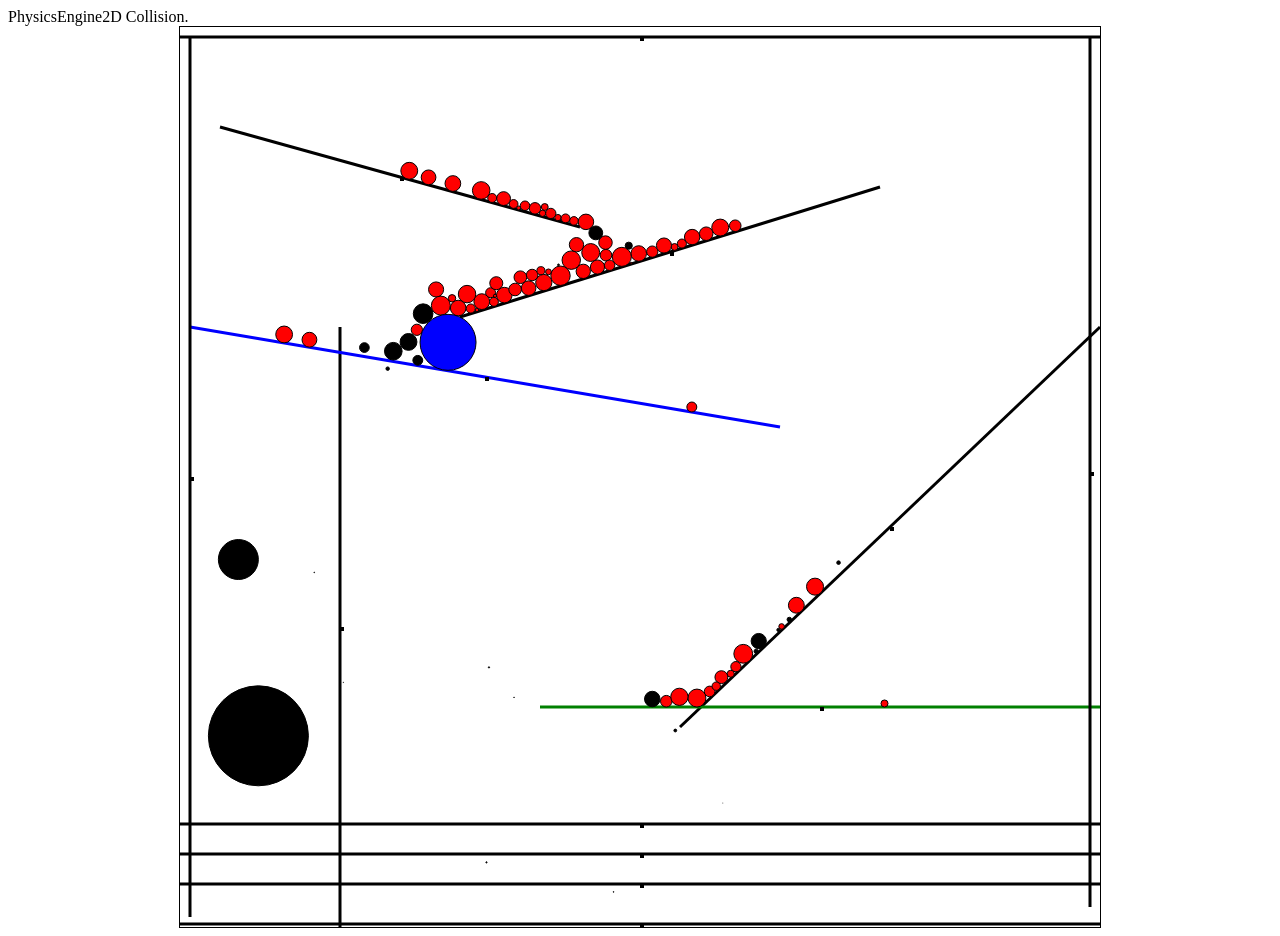
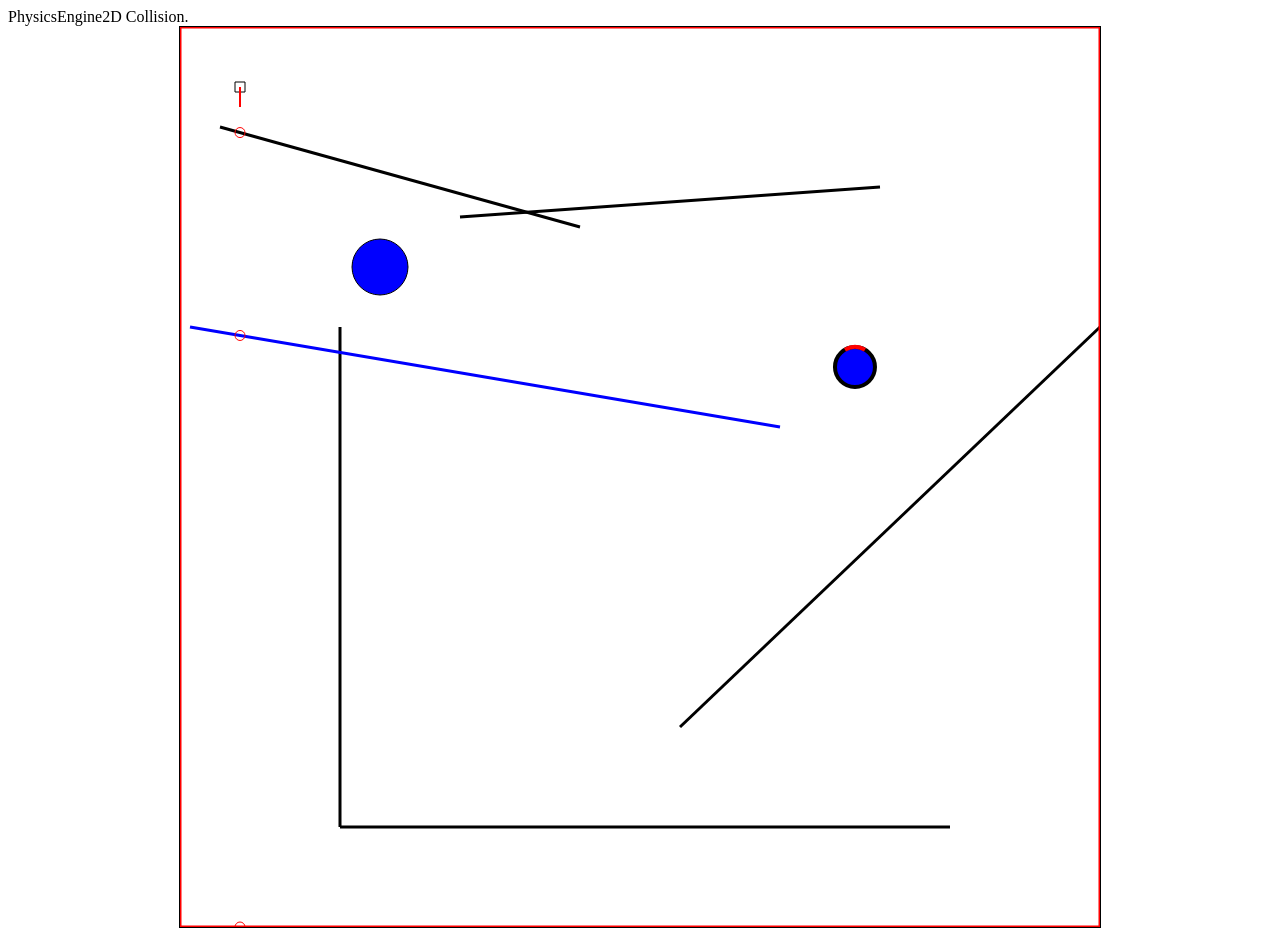
Before and after one commit to DominikSmeda/AI-Cells, a plain HTML site: page index.html in a window 1280 px wide. Drawn offline with Linux system fonts and the light colour scheme.

Commit message:
RayCasting

```diff
--- /dev/null
+++ b/Cell.js
@@ -0,0 +1,43 @@
+import { Circle } from "./PhysicsEngine2DLib/main.js";
+
+const img = new Image();
+img.src = './assets/red-blood-cell.png';
+const imageScale = 3.2;
+
+class Cell extends Circle {
+    constructor(x, y, r) {
+        super(x, y, r);
+        this.type = 'Circle';
+
+        this.velocity.x = 3
+        this.color = 'blue'
+        console.log(ctx)
+    }
+
+    update(dt, { object }) {
+        super.update(dt);
+
+    }
+
+    render() {
+
+        ctx.save();
+
+        ctx.beginPath();
+        ctx.fillStyle = this.color;
+        ctx.strokeStyle = 'black';
+        ctx.lineWidth = 4;
+        ctx.arc(this.position.x, this.position.y, this.radius, 0, 2 * Math.PI);
+        ctx.fill();
+        ctx.stroke();
+
+        ctx.beginPath();
+        ctx.arc(this.position.x, this.position.y, this.radius, -Math.PI / 2 - Math.PI / 6, -Math.PI / 2 + Math.PI / 6);
+        ctx.strokeStyle = 'red';
+        ctx.stroke();
+        // ctx.drawImage(img, -this.radius * imageScale / 2, -this.radius * imageScale / 2, this.radius * imageScale, this.radius * imageScale)
+        ctx.restore();
+    }
+}
+
+export default Cell;
--- a/PhysicsEngine2DLib/Engine2D.js
+++ b/PhysicsEngine2DLib/Engine2D.js
@@ -6,6 +6,7 @@ import Timer from './Timer.js';
 //PhysicalBody
 import PhysicalBody from './PhysicalBody/PhysicalBody.js';
 import Circle from './PhysicalBody/Circle.js';
+import ColidingObject from './PhysicalBody/CollidingObject.js';
 var t = new Timer();
 
 class Engine2D {
@@ -23,15 +24,16 @@ class Engine2D {
 
     }
 
-    update(dt) {
+    update(dt, data = {}) {
         for (let obj of this.objects) {
-            obj.update(dt);
+            obj.update(dt, { ...data, objects: this.objects });
         }
         // let timer = new Timer();
         this.handleCollisions();
         // console.log('handleCollision', timer.deltaTimeMs());
         for (let obj of this.objects) {
-            obj.engineTempData.lockPosition = false;
+            if (obj instanceof ColidingObject)
+                obj.engineTempData.lockPosition = false;
         }
     }
 
@@ -70,7 +72,9 @@ class Engine2D {
             // }
 
             let obj1 = this.objects[index];
+            if (!(obj1 instanceof ColidingObject)) continue;
             for (let i = index + 1; i < length; i++) {
+                if (!(this.objects[i] instanceof ColidingObject)) continue;
                 this.detectCollisionBetween(obj1, this.objects[i]);
             }
         }
--- /dev/null
+++ b/PhysicsEngine2DLib/PhysicalBody/CollidingObject.js
@@ -0,0 +1,9 @@
+
+
+class ColidingObject {
+    constructor() {
+
+    }
+}
+
+export default ColidingObject;
--- a/PhysicsEngine2DLib/PhysicalBody/Line.js
+++ b/PhysicsEngine2DLib/PhysicalBody/Line.js
@@ -2,11 +2,14 @@
 import Vector from '../Vector.js';
 import Matrix from '../Matrix.js';
 import PhysicalBody from './PhysicalBody.js';
+import ColidingObject from './CollidingObject.js';
 
-class Line {
+class Line extends ColidingObject {
     constructor(x1, y1, x2, y2, frictionCoefficient = 0.98, color = 'black') {
+        super();
 
         this.type = 'Line';
+        this.collision
         this.startPoint = new Vector(x1, y1);
         this.endPoint = new Vector(x2, y2);
         this.directionalVector = this.endPoint.clone().subtr(this.startPoint).normalize();
@@ -46,7 +49,7 @@ class Line {
         ctx.strokeStyle = this.color;
         ctx.stroke();
 
-        ctx.fillRect(this.centerPoint.x, this.centerPoint.y, 4, 4)
+        // ctx.fillRect(this.centerPoint.x, this.centerPoint.y, 4, 4)
         ctx.restore();
     }
 
--- a/PhysicsEngine2DLib/PhysicalBody/PhysicalBody.js
+++ b/PhysicsEngine2DLib/PhysicalBody/PhysicalBody.js
@@ -1,9 +1,11 @@
 
 import Vector from '../Vector.js';
 import Force from '../Force/Force.js';
+import ColidingObject from './CollidingObject.js';
 
-class PhysicalBody {
+class PhysicalBody extends ColidingObject {
     constructor(args) {
+        super();
 
         this.position = new Vector(args.position.x, args.position.y);
         this.velocity = new Vector(0, 0);
--- /dev/null
+++ b/PhysicsEngine2DLib/RayCast.js
@@ -0,0 +1,70 @@
+
+import Line from "./PhysicalBody/Line.js";
+import Vector from "./Vector.js";
+
+class RayCast {
+    static cast(position, directionalVec, objects) {
+        let intersects = [];
+
+        let posdirVec = position.clone().add(directionalVec);
+
+        for (let obj of objects) {
+            if (obj instanceof Line) {//getBoundingPoints? maybe make for all objects
+                const denominator = (obj.startPoint.x - obj.endPoint.x) * (position.y - posdirVec.y) - (obj.startPoint.y - obj.endPoint.y) * (position.x - posdirVec.x);
+                if (denominator == 0) {
+                    continue;
+                }
+
+                const t = ((obj.startPoint.x - position.x) * (position.y - posdirVec.y) - (obj.startPoint.y - position.y) * (position.x - posdirVec.x)) / denominator;
+                const u = -((obj.startPoint.x - obj.endPoint.x) * (obj.startPoint.y - position.y) - (obj.startPoint.y - obj.endPoint.y) * (obj.startPoint.x - position.x)) / denominator;
+
+                if (t > 0 && t < 1 && u > 0) {
+                    let point = new Vector(obj.startPoint.x + t * (obj.endPoint.x - obj.startPoint.x), obj.startPoint.y + t * (obj.endPoint.y - obj.startPoint.y));
+
+                    intersects.push(point);
+                }
+            }
+        }
+
+        return intersects;
+    }
+
+    constructor(position, directionalVec) {
+        this.position = position;
+        this.directionalVec = directionalVec.normalize();
+        this.intersects = [];
+    }
+
+    update(dt, { objects }) {
+        this.intersects = RayCast.cast(this.position, this.directionalVec, objects);
+    }
+
+    render() {
+        ctx.save();
+        ctx.translate(this.position.x, this.position.y);
+        ctx.beginPath();
+        ctx.rect(-5, -5, 10, 10);
+        ctx.stroke();
+        ctx.lineWidth = 2;
+        ctx.strokeStyle = 'red';
+        ctx.beginPath();
+        ctx.moveTo(0, 0);
+        ctx.lineTo(this.directionalVec.x * 20, this.directionalVec.y * 20);
+        ctx.stroke();
+
+        ctx.restore();
+
+        for (let point of this.intersects) {
+
+            ctx.save();
+
+            ctx.beginPath();
+            ctx.arc(point.x, point.y, 5, 0, Math.PI * 2);
+            ctx.strokeStyle = 'red';
+            ctx.stroke();
+            ctx.restore();
+        }
+    }
+};
+
+export default RayCast;
--- a/PhysicsEngine2DLib/main.js
+++ b/PhysicsEngine2DLib/main.js
@@ -2,6 +2,7 @@
 //Basic
 import Vector from './Vector.js';
 import Timer from './Timer.js';
+import RayCast from './RayCast.js';
 
 //PhysicalBody
 import PhysicalBody from './PhysicalBody/PhysicalBody.js';
@@ -25,6 +26,7 @@ export {
     Engine2D,
     Vector,
     Timer,
+    RayCast,
     PhysicalBody,
     Line,
     Circle,
--- a/index.html
+++ b/index.html
@@ -16,6 +16,9 @@
             border: 1px solid black;
             display: block;
             margin: 0 auto;
+
+            image-rendering: crisp-edges;
+            /* image-rendering: pixelated; */
         }
     </style>
 </head>
@@ -35,109 +38,83 @@
         const width = 920, height = 900;
         ctx = document.getElementById('root').getContext('2d');
 
-        import { Engine2D, Circle, Vector, Line, Forces } from './PhysicsEngine2DLib/main.js';
+        import { Engine2D, Circle, Vector, Line, Forces, RayCast } from './PhysicsEngine2DLib/main.js';
         import GameManager from './GameManager.js';
+        import Cell from './Cell.js';
 
         let game = new GameManager();
         game.setCanvasSize(width, height);
         game.setCtx(ctx);
 
-        let gravity = new Forces.Gravity(new Vector(0, 3));
 
-        for (let i = 0; i < 100; i++) {
-            let cx = width / 2;
-            let cy = height / 2;
-            let px = Math.random() * (width - 100) + 50;
-            let py = 40;
-            let r = ((Math.random() * 10) + 0)
-            let circle = new Circle(px, py, r);
-            circle.setMass(r ** 2 * Math.PI);
-            circle.elasticity = 0.7;
-            circle.friction = 0.98;
-            // let acc = (Math.random() * 3 + 1) * 10
-            // circle.acceleration = (new Vector(cx, cy)).subtr(circle.position).normalize().mult(acc)
-            circle.applyForce(gravity)
-            game.addObject(circle)
+        let circle = new Circle(200, 240, 28);
+        circle.setMass(1000);
+        circle.elasticity = 0.7;
+
+        game.addObject(circle)
+        game.keyControl(circle)
+
+        let line = new Line(0, 0, 0, height, 0.3, 'red');
+        game.addObject(line);
+        let line2 = new Line(0, 0, width, 0, 0.3, 'red');
+        game.addObject(line2);
+        let line3 = new Line(width, 0, width, height, 0.3, 'red');
+        game.addObject(line3);
+        let line4 = new Line(0, height, width, height, 0.3, 'red');
+        game.addObject(line4);
+
+        let lines = [
+            // [0, height - 115, width, height - 115],
+            [160, height - 100, width - 150, height - 100],
+            //
+            [40, 100, 400, 200],
+            [700, 160, 280, 190],
+            [10, 300, 600, 400, 0.97, 'blue'],
+            [width, 300, 500, 700],
+            [160, 300, 160, height - 100]
+        ]
+        for (let line of lines) {
+            game.addObject(new Line(line[0], line[1], line[2], line[3], line[4], line[5]));
         }
 
 
 
-        let circle = new Circle(200, 240, 28);
-        circle.setMass(1000);
-        circle.elasticity = 0.7;
-        circle.applyForce(gravity);
+        let cell = new Cell(540, 340, 20);
+        game.addObject(cell);
 
-        game.addObject(circle)
-        game.keyControl(circle)
 
-        let line = new Line(10, 10, 10, height - 10);
-        game.addObject(line);
 
-        let line2 = new Line(width - 10, 10, width - 10, height - 20);
-        game.addObject(line2);
 
-        let line3 = new Line(0, 10, width, 10);
-        game.addObject(line3);
+        let ray = new RayCast(new Vector(60, 60), new Vector(0, 1));
+        game.addObject(ray);
 
-        let line4 = new Line(360, height - 220, width, height - 220, 0.6, 'green');
-        game.addObject(line4);
 
-        let lines = [
-            // [0, height - 115, width, height - 115],
-            [0, height - 103, width, height - 103],
-            [0, height - 73, width, height - 73],
-            [0, height - 43, width, height - 43],
-            [0, height - 3, width, height - 3],
-            //
-            [40, 100, 400, 200],
-            [700, 160, 280, 290],
-            [10, 300, 600, 400, 0.97, 'blue'],
-            [width, 300, 500, 700],
-            [160, 300, 160, height]
-        ]
-        for (let line of lines) {
-            game.addObject(new Line(line[0], line[1], line[2], line[3], line[4], line[5]));
-        }
 
         setTimeout(() => {
             game.init();
             // console.log(game.objects);
         }, 500)
 
-        // setTimeout(() => {
-        //     window.location.reload();
-        // }, 20000)
-
-        // let bigC = new Circle(210, 300, 60);
-        // bigC.setMass(60)
-        // game.addObject(bigC)
-
-        console.log(Vector.dot(new Vector(0, 1), new Vector(1, -1)));
-
-        let c1 = new Circle(100, 460, 20);
-        let c2 = new Circle(100, 500, 50);
 
 
-        c1.applyForce(gravity)
-        c2.applyForce(gravity);
-        c1.setMass(20 * 20 * Math.PI);
-        c2.setMass(50 * 50 * Math.PI)
-        game.addObject(c1);
-        game.addObject(c2);
-
-        line4.elasticity = 0.4;
         window.addEventListener('keydown', e => {
             if (e.key == 'd') {
-                line4.move(new Vector(3, 0))
+                ray.position.add(new Vector(3, 0))
             }
             if (e.key == 'a') {
-                line4.move(new Vector(-3, 0))
+                ray.position.add(new Vector(-3, 0))
             }
             if (e.key == 'w') {
-                line4.move(new Vector(0, -3))
+                ray.position.add(new Vector(0, -3))
             }
             if (e.key == 's') {
-                line4.move(new Vector(0, 3))
+                ray.position.add(new Vector(0, 3))
+            }
+            if (e.key == 'q') {
+                ray.directionalVec.rotate(Math.PI / 6);
+            }
+            if (e.key == 'e') {
+                ray.directionalVec.rotate(-Math.PI / 6);
             }
 
         })
```
Also changed, not shown: GameManager.js (+4 -4 lines), PhysicsEngine2DLib/Vector.js (+10 -1 lines), assets/red-blood-cell.png (added).
